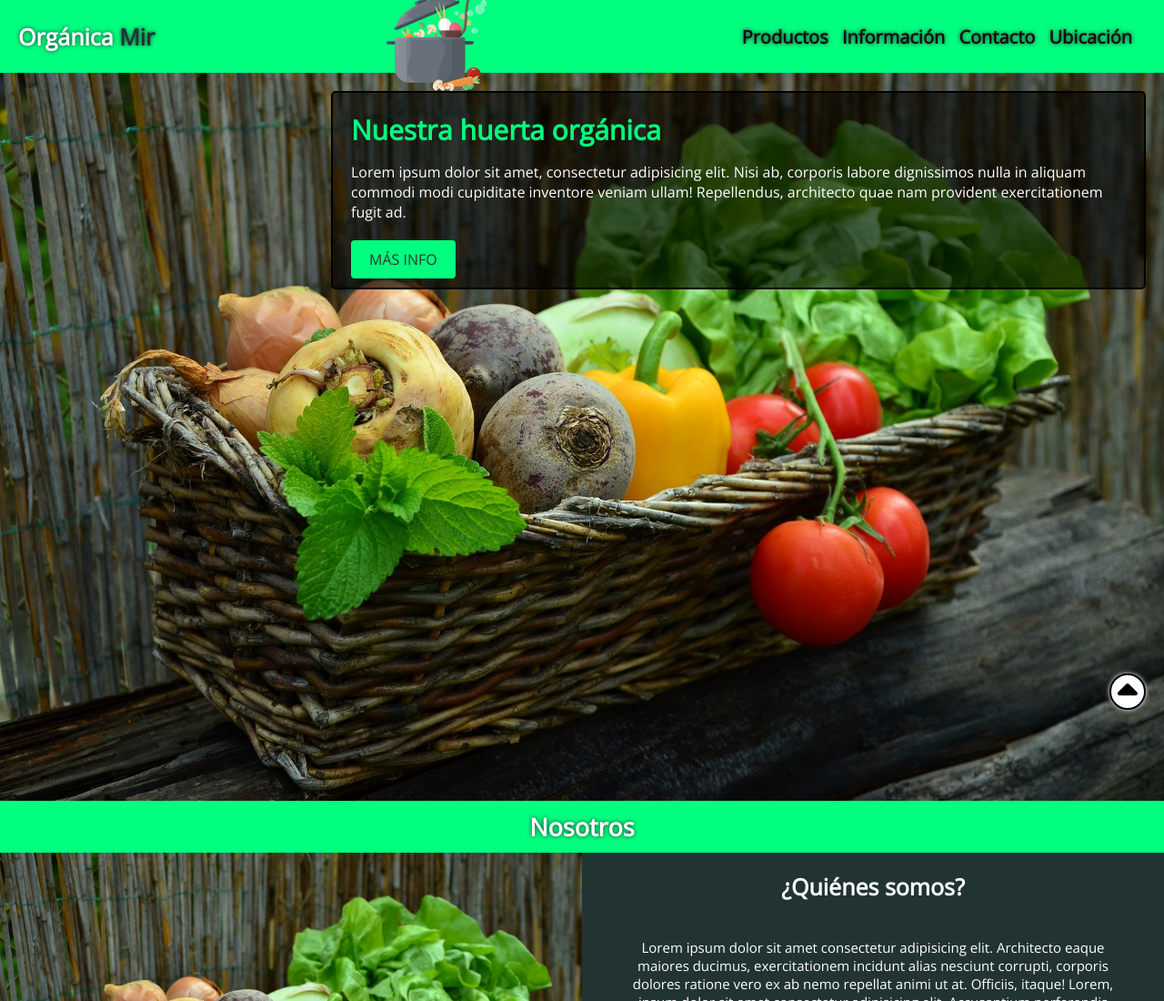
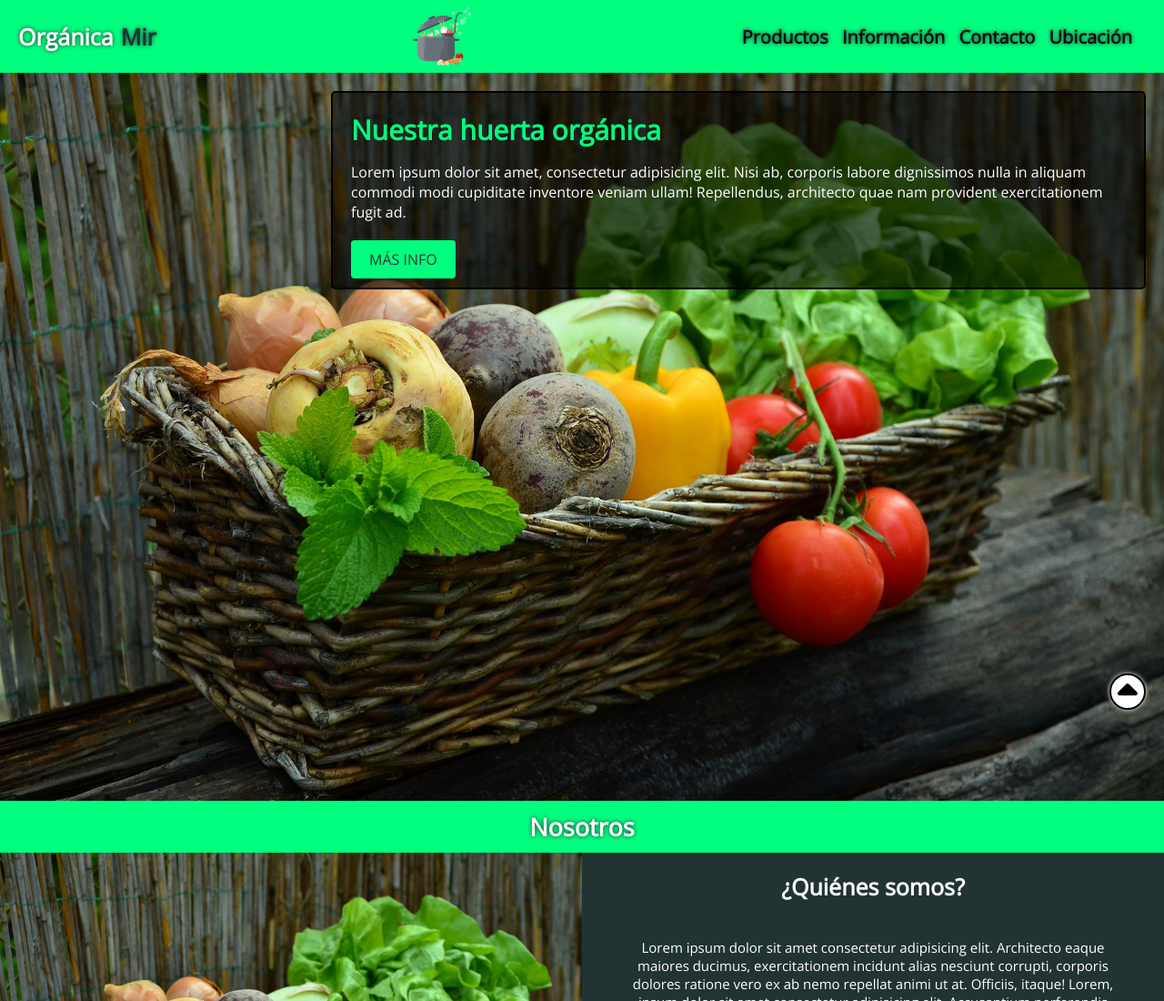
Before and after one commit to FrancoMirko/LP, a plain HTML site: page index.html in a window 1280 px wide. Shown: the top 1100 px of the page at 91% size. Drawn offline with nearby package versions, Linux system fonts and the light colour scheme.

Commit message:
Se corrige header y hover de galeria

```diff
--- a/estilos.css
+++ b/estilos.css
@@ -31,6 +31,21 @@ header .logo span {
   color: #233;
 }
 
+/* 🔸 NUEVO: estilos para el logo imagen y alineación */
+header>img {
+  width: 64px;
+  /* controla tamaño de la olla/logo */
+  height: auto;
+  display: block;
+}
+
+header .logo {
+  display: flex;
+  align-items: center;
+  gap: 8px;
+  /* separa texto del logo */
+}
+
 header a {
   text-decoration: none;
   color: rgb(19, 18, 18);
@@ -39,6 +54,7 @@ header a {
 header a:hover {
   text-decoration: underline;
 }
+
 
 /* === NAV === */
 .barra {
@@ -171,7 +187,7 @@ h2 {
 }
 
 .item:hover {
-  transform: scale(1.05);
+  transform: scale(1.02);
 }
 
 .item1 {
```
